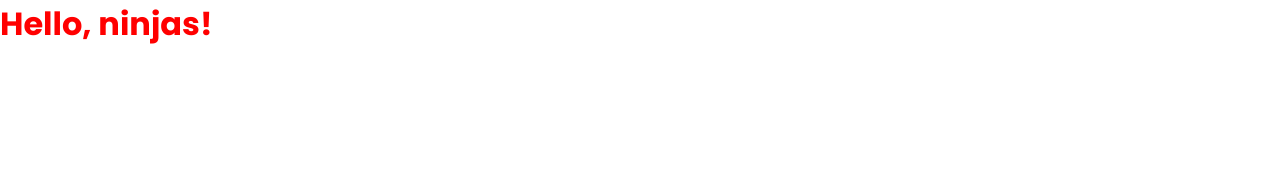
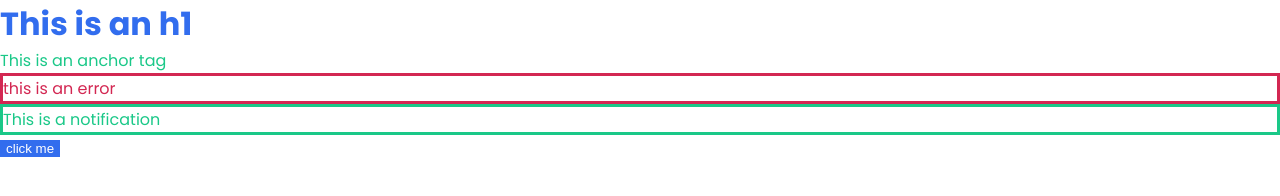
Before and after one commit to KTZgraph/sarenka-sass, a website: page index.html in a window 1280 px wide. Drawn offline with Linux system fonts and the light colour scheme.

Commit message:
poprawki - zle rozszerzenie w gulpfile.js

```diff
--- a/gulpfile.js
+++ b/gulpfile.js
@@ -1,8 +1,8 @@
 const {src, dest, watch, series} = require('gulp');
-const sass = require('gulp-sass')(require('sass'))
+const sass = require('gulp-sass')(require('sass'));
 
 function buildStyles() {
-    return src('index.css') // wejsciowy plik
+    return src('index.scss') // wejsciowy plik
         .pipe(sass())
         .pipe(dest('css')) // wyjsociwy foldrer
 }
--- a/index.html
+++ b/index.html
@@ -8,7 +8,10 @@
     <title>Complete SASS</title>
 </head>
 <body>
-    <h1><a>Hello, ninjas!</a></h1>
-
+    <h1>This is an h1</h1>
+    <a href="#">This is an anchor tag</a>
+    <p class="error">this is an error</p>
+    <p class="notification">This is a notification</p>
+    <button>click me</button>
 </body>
 </html>
--- a/index.scss
+++ b/index.scss
@@ -29,8 +29,34 @@ img {
   max-width: 100%;
 }
 
+//variables
+$primary: #326dee;
+$secondary: #1ac888;
+$error: #d32752;
+$info: #f6c31c;
+
+
 h1 {
-  a {
-    color: blue;
-  }
+color: $primary;
 }
+a {
+    color: $secondary
+}
+button{
+    color: white;
+    border:0;
+    background: $primary;
+}
+
+.error {
+    color: $error;
+    border-color: $error;
+    border-style: solid;
+}
+
+.notification {
+    color: $secondary;
+    border-color: $secondary;
+    border-style: solid;
+
+}
```
Also changed, not shown: css/index.css, index.css (deleted), 1 other file.
